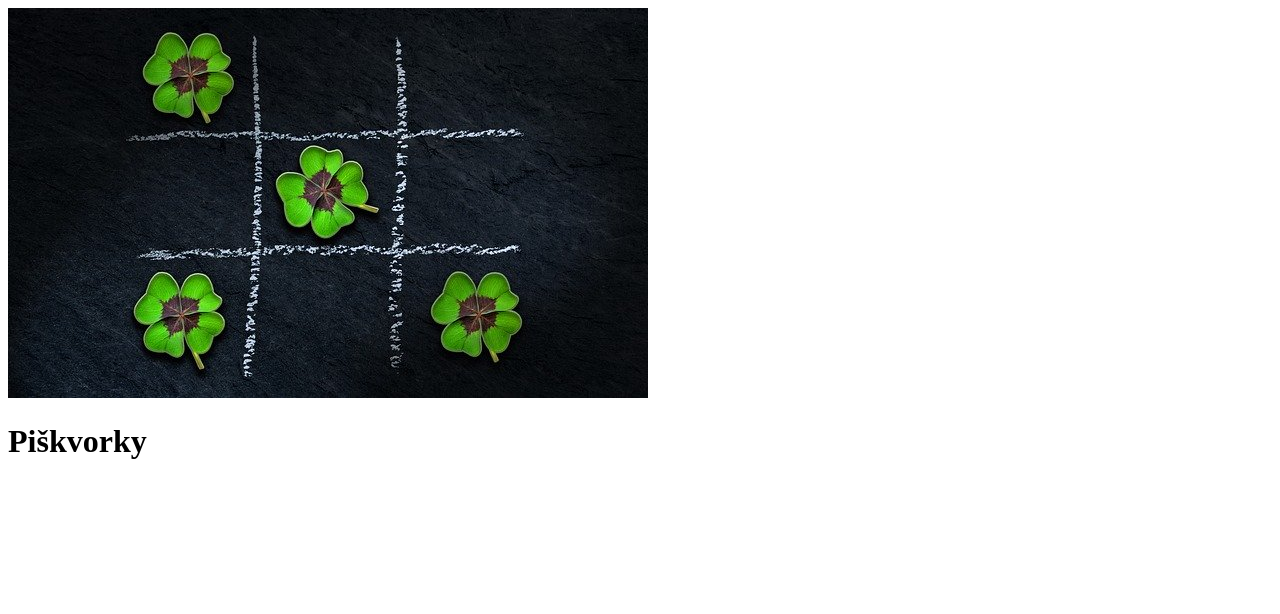
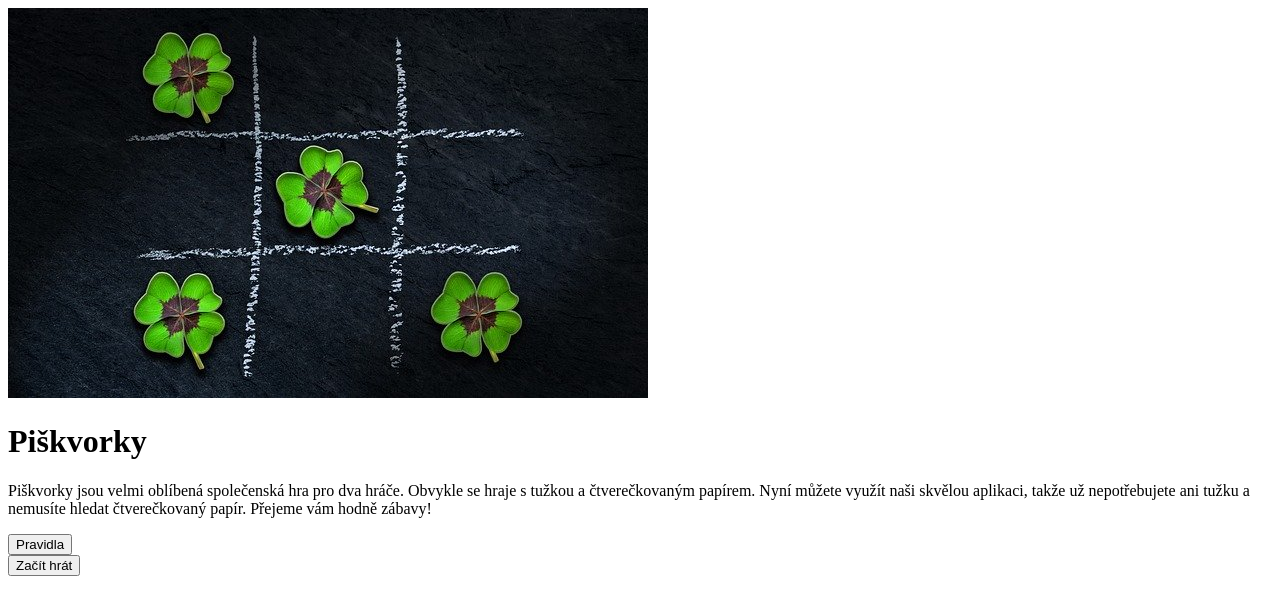
Before and after one commit to Tynusak/piskvorky, a plain HTML site: page index.html in a window 1280 px wide. Drawn offline with Linux system fonts and the light colour scheme.

Commit message:
Připravené HTML

```diff
--- a/index.html
+++ b/index.html
@@ -15,8 +15,19 @@
         </div>
         <div>
           <h1>Piškvorky</h1>
+          <p>
+            Piškvorky jsou velmi oblíbená společenská hra pro dva hráče. Obvykle
+            se hraje s tužkou a čtverečkovaným papírem. Nyní můžete využít naši
+            skvělou aplikaci, takže už nepotřebujete ani tužku a nemusíte hledat
+            čtverečkovaný papír. Přejeme vám hodně zábavy!
+          </p>
         </div>
-        <div></div>
+        <div>
+          <a href=""><button>Pravidla</button></a>
+        </div>
+        <div>
+          <a href=""><button>Začít hrát</button></a>
+        </div>
       </div>
     </main>
   </body>
```
